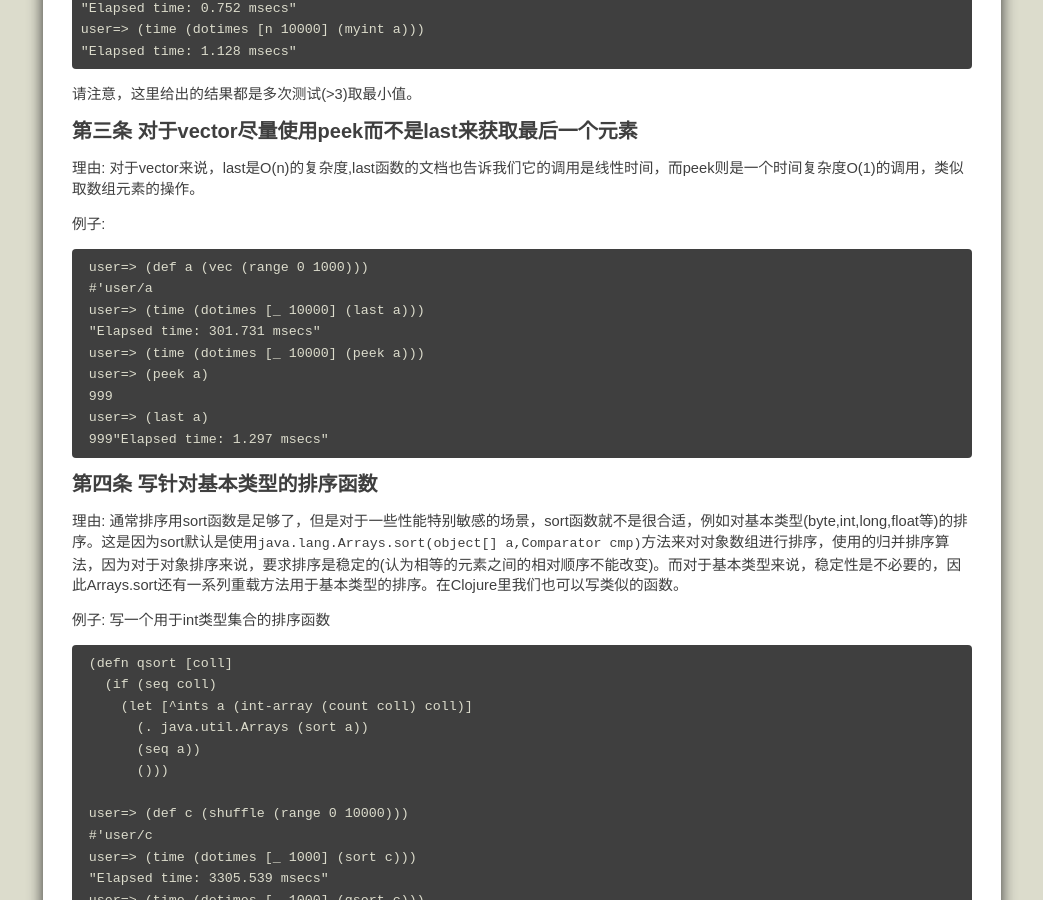
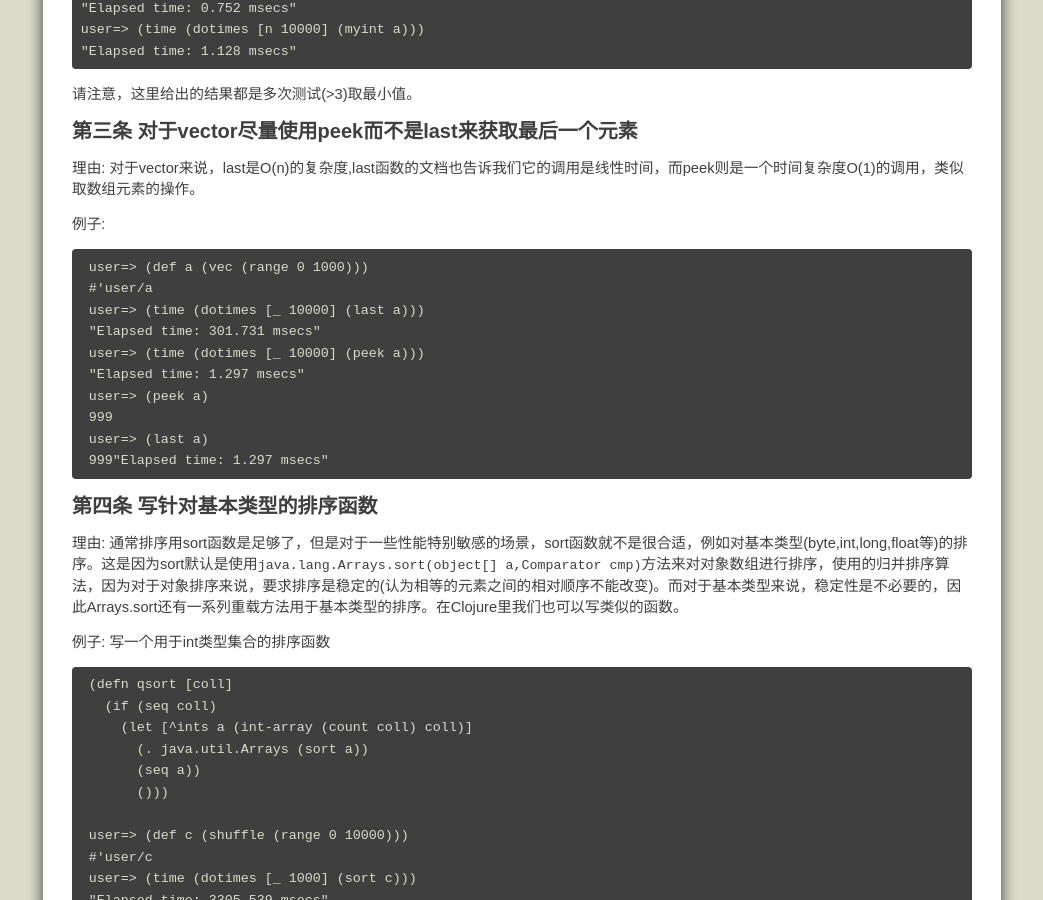
Before and after one commit to cnlojure/cnlojure.github.com, a Jekyll site: the page built from effetctive_clojure.markdown, in a window 1280 px wide and 900 px high, scrolled down 1411 px. Shown: the whole window, without its empty margins (118-1161 px from the left). Built offline with Jekyll 4.4.1, drawn with Linux system fonts in a browser that asks for light colours; some web fonts are replaced.

Commit message:
Fixed peek output error

```diff
--- a/effetctive_clojure.markdown
+++ b/effetctive_clojure.markdown
@@ -83,6 +83,7 @@ nav_item: home
 	 user=> (time (dotimes [_ 10000] (last a)))
      "Elapsed time: 301.731 msecs"
 	 user=> (time (dotimes [_ 10000] (peek a)))
+     "Elapsed time: 1.297 msecs"
      user=> (peek a)
      999
      user=> (last a)
```
